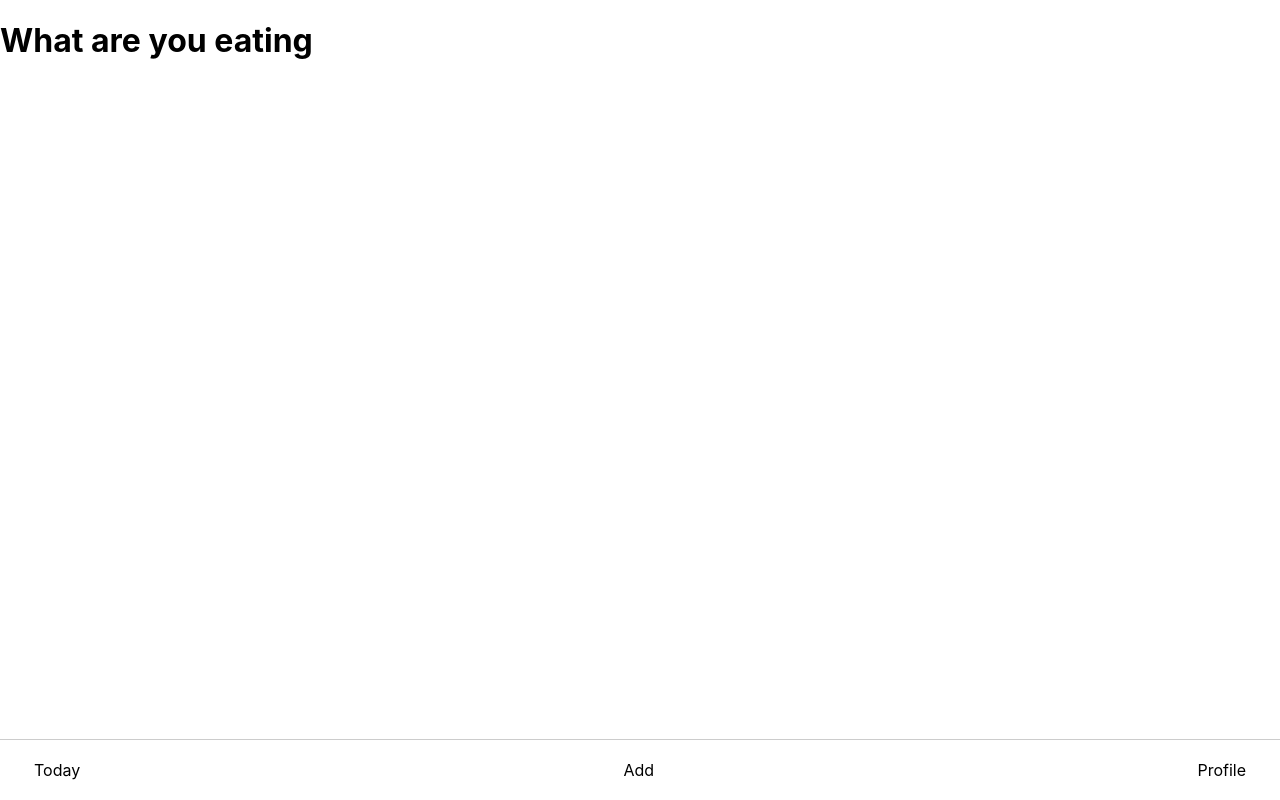
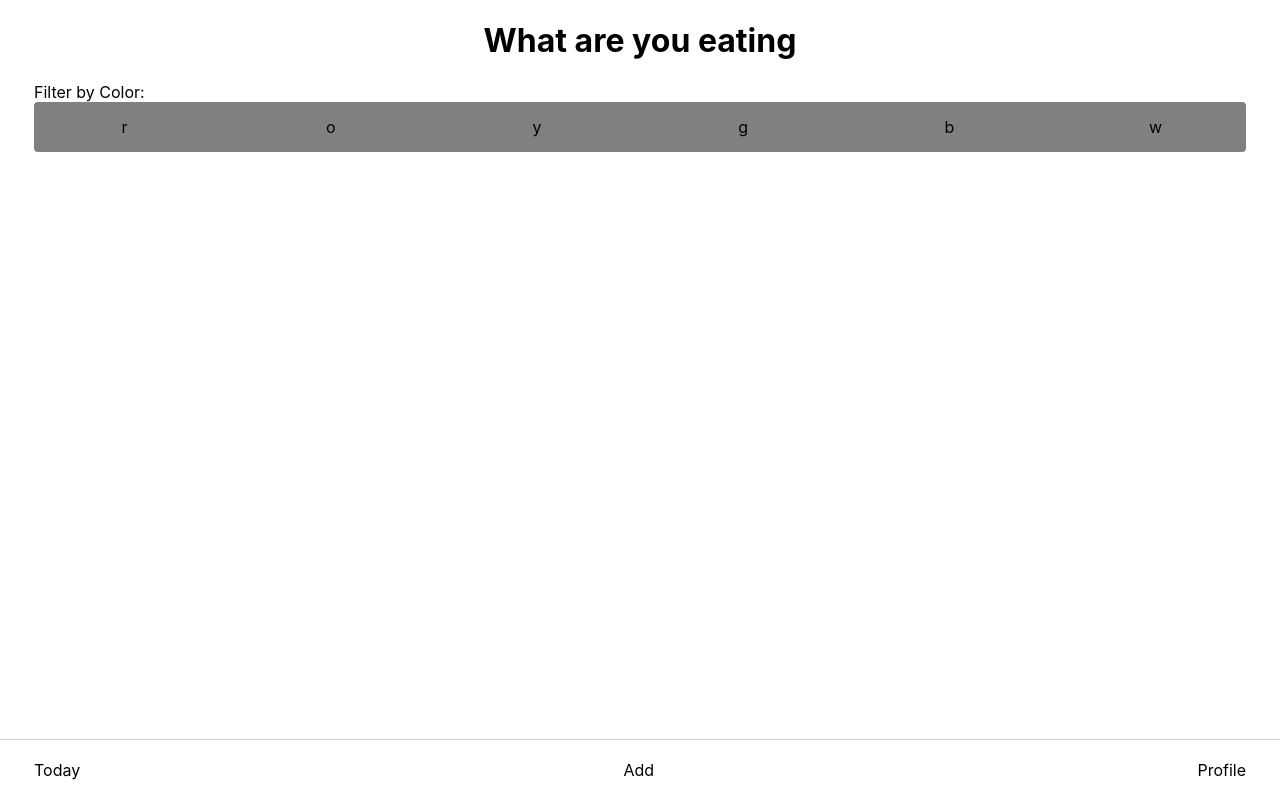
Before and after one commit to Glow-Carrots-App/glow-web, a Next.js app: page /eat in a window 1280 px wide. Built offline with nearby package versions, Linux system fonts and the light colour scheme.

Commit message:
color filter selection bar

```diff
--- /dev/null
+++ b/components/ColorFilter/index.js
@@ -0,0 +1,19 @@
+import Heading2 from "../Heading2";
+
+import styles from "./styles.module.css";
+
+const ColorFilter = () => {
+  const colors = ["r", "o", "y", "g", "b", "w"];
+  return (
+    <>
+      <p className={styles.subheading}>Filter by Color: </p>
+      <div className={styles.container}>
+        {colors.map((color) => (
+          <div className={styles.color}>{color}</div>
+        ))}
+      </div>
+    </>
+  );
+};
+
+export default ColorFilter;
--- /dev/null
+++ b/components/ColorFilter/styles.module.css
@@ -0,0 +1,21 @@
+.subheading {
+  text-align: left;
+  margin: auto auto 0 34px;
+}
+
+.container {
+  display: flex;
+  flex-direction: row;
+  justify-content: space-around;
+  background-color: grey;
+  border-radius: 4px;
+  margin: auto 34px;
+  gap: 25px;
+  height: 50px;
+}
+
+.color {
+  /* margin: auto 10px; */
+  line-height: 50px;
+  flex-basis: calc(100% / 6);
+}
--- a/pages/eat/index.js
+++ b/pages/eat/index.js
@@ -1,10 +1,14 @@
 import Heading1 from "../../components/Heading1";
 import BottomTabs from "../../components/BottomTabs";
+import ColorFilter from "../../components/ColorFilter";
+
+import styles from "./styles.module.css";
 
 const Eat = () => {
   return (
-    <div>
+    <div className={styles.container}>
       <Heading1>What are you eating</Heading1>
+      <ColorFilter />
       <BottomTabs />
     </div>
   );
--- /dev/null
+++ b/pages/eat/styles.module.css
@@ -0,0 +1,3 @@
+.container {
+  text-align: center;
+}
```
